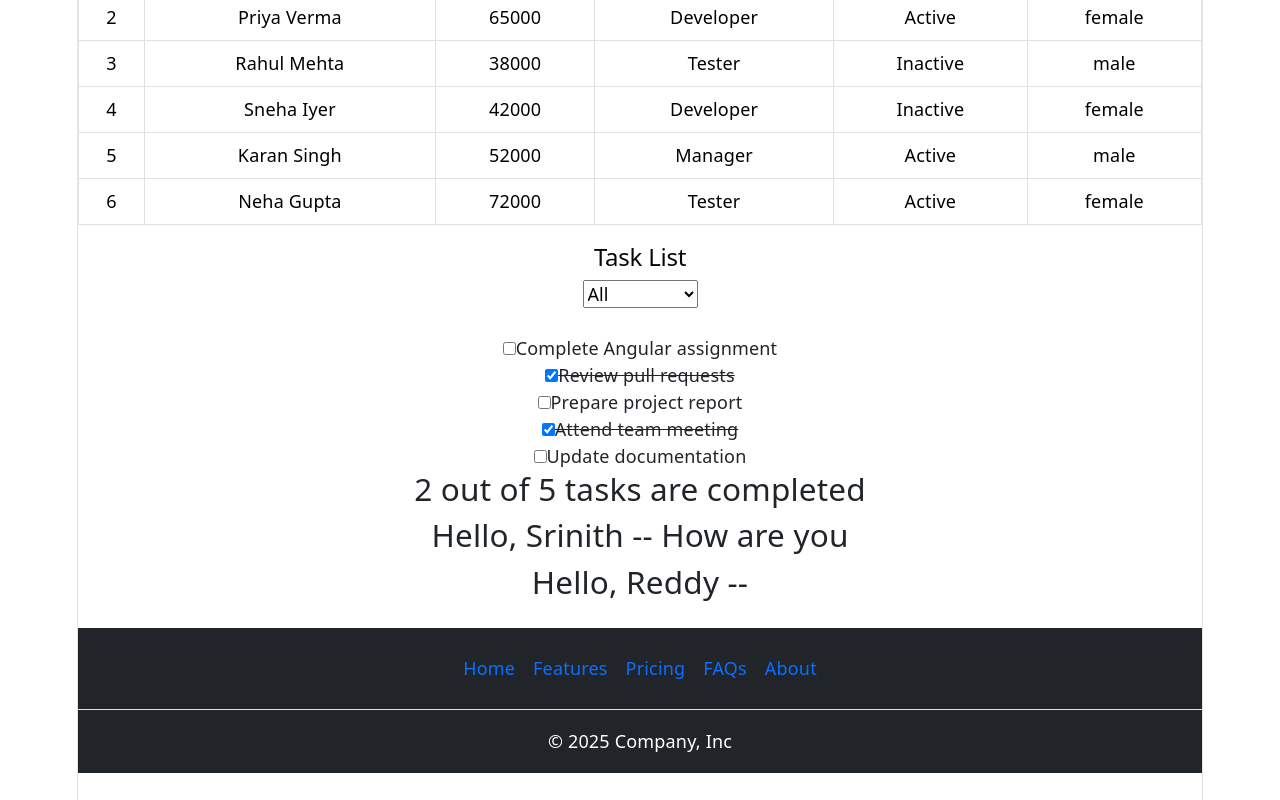
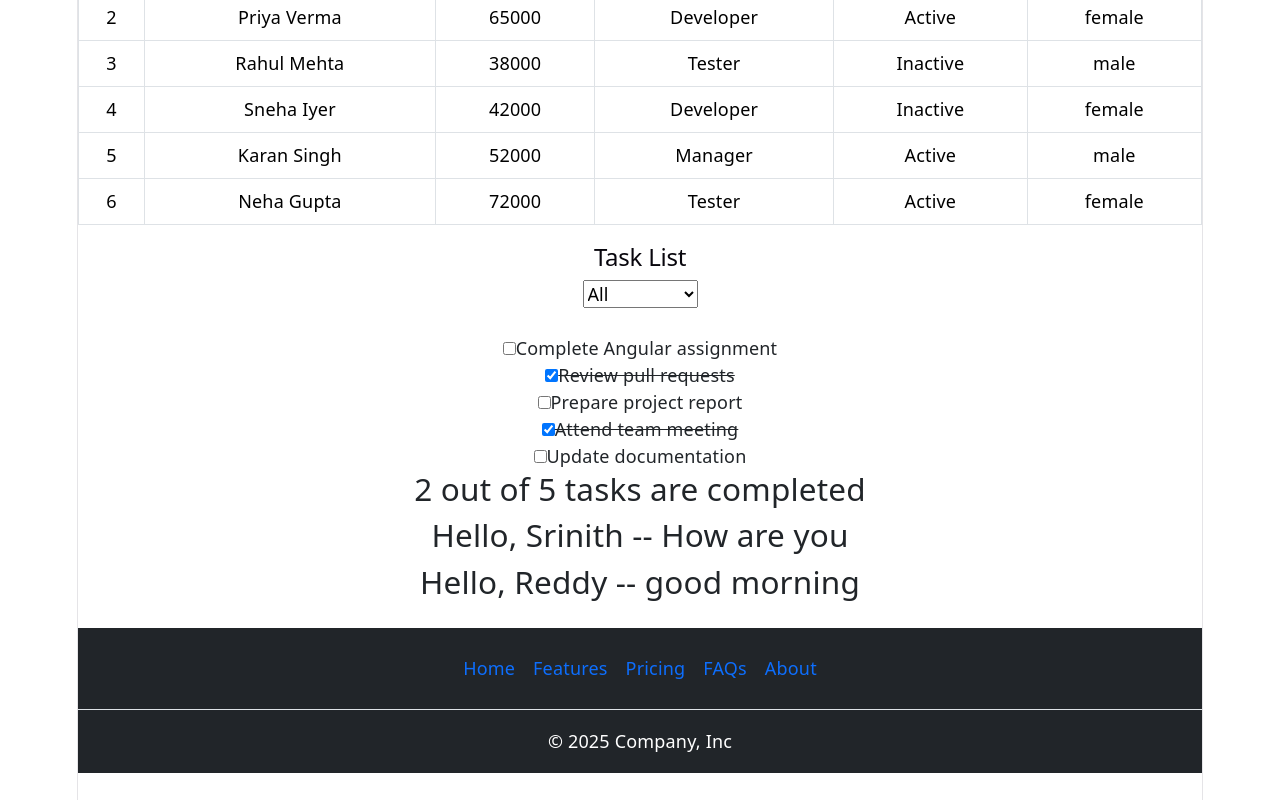
Before and after one commit to srinithreddy16/react-engineering-playbook, a React (Vite) app in the folder my-app/: page / in a window 1280 px wide. Shown: the part 4142-4942 px from the top of the page. Built offline with nearby package versions, Linux system fonts and the light colour scheme; the HTML template or start-up script is replaced by a standard one.

Commit message:
setting default values to props

```diff
--- a/my-app/src/components/props/PropsDemo1.tsx
+++ b/my-app/src/components/props/PropsDemo1.tsx
@@ -2,8 +2,8 @@ interface Greeting{
   name:string; // mandatory props
   msg?:string; //optional props
 }
-export default function PropsDemo1(props:Greeting){
-  return <h3>Hello, {props.name} -- {props.msg}</h3>;
+export default function PropsDemo1({name, msg = 'good morning'}:Greeting){
+  return <h3>Hello, {name} -- {msg}</h3>;
 }
 
 
```
